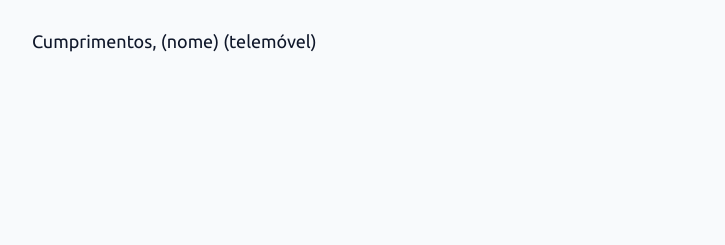
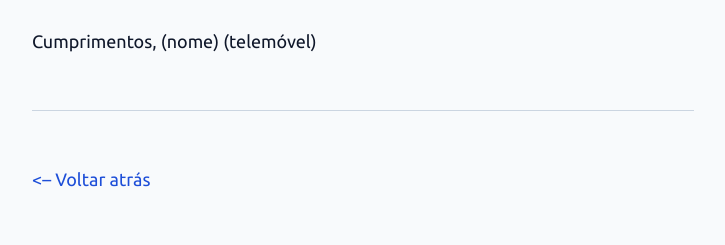
Before and after one commit to tep-pdl/tep-pdl.github.io, a Jekyll site: the page built from secretariado/pedido-ao-agente.md, in a window 1280 px wide. Shown: the part 841-1086 px from the top of the page, without its empty margins (277-1002 px from the left). Built offline with Jekyll 4.4.1, drawn with Linux system fonts in a browser that asks for light colours; our own code applies the rules of GitHub Pages for plain Markdown files; before the commit the page ends 951 px from its top, so only the background shows below that.

Commit message:
Update pedido-ao-agente.md

```diff
--- a/secretariado/pedido-ao-agente.md
+++ b/secretariado/pedido-ao-agente.md
@@ -21,3 +21,7 @@ Muito obrigado pela ajuda. Fico pessoalmente disponível para qualquer esclareci
 Cumprimentos,
 (nome)
 (telemóvel)
+
+---
+
+[<-- Voltar atrás](https://tep-pdl.github.io/secretariado/capitao)
```
